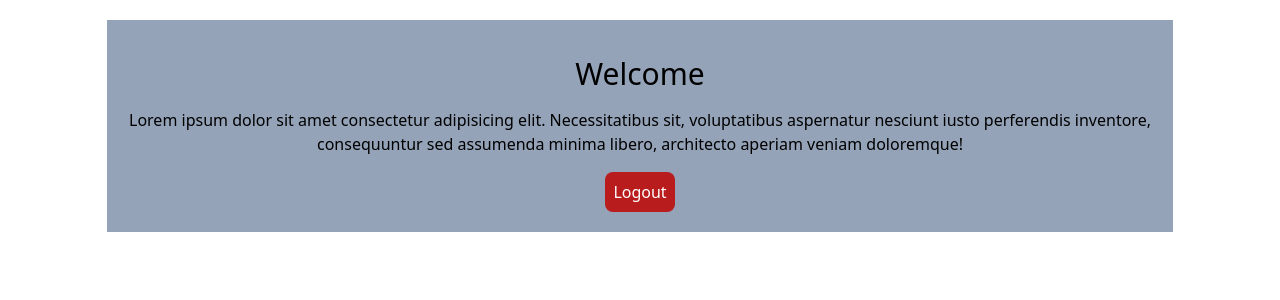
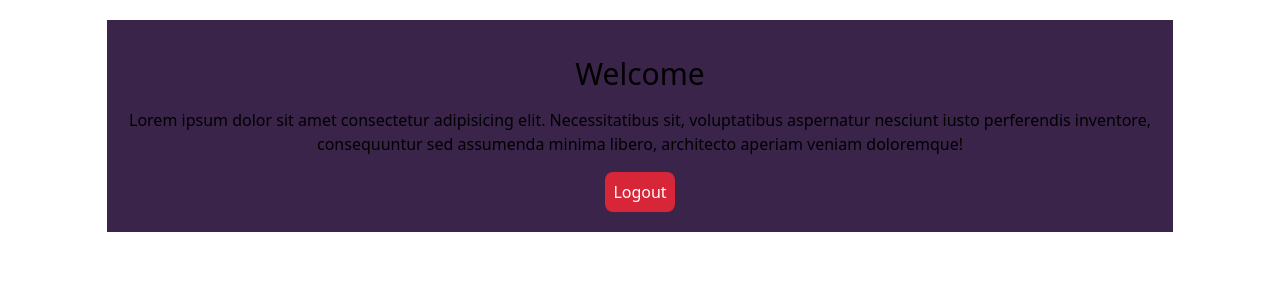
Before and after one commit to Sachin967/User-Authentication, a React (Vite) app in the folder client/: page / in a window 1280 px wide. Shown: the top 300 px of the page. Built offline with nearby package versions, Linux system fonts and the light colour scheme; sample sign-in values are in the browser's storage.

Commit message:
home page color changed

```diff
--- a/client/src/pages/Home.tsx
+++ b/client/src/pages/Home.tsx
@@ -25,7 +25,7 @@ const Home: React.FC = () => {
      return Userisloggedin ? (
           <div className="py-5">
                <div className="flex justify-center">
-                    <div className="p-5 flex flex-col items-center bg-slate-400 w-10/12">
+                    <div className="p-5 flex flex-col items-center bg-[#3A244A] w-10/12">
                          <h1 className="text-3xl  p-4">
                               Welcome {userdetails?.firstname} {userdetails?.lastname}
                          </h1>
@@ -34,7 +34,7 @@ const Home: React.FC = () => {
                               aspernatur nesciunt iusto perferendis inventore, consequuntur sed assumenda minima libero,
                               architecto aperiam veniam doloremque!
                          </p>
-                         <button onClick={handleLogout} className="bg-red-700 text-white p-2 rounded-lg">
+                         <button onClick={handleLogout} className="bg-[#D72638] text-white p-2 rounded-lg">
                               Logout
                          </button>
                     </div>
```
Also changed, not shown: 2 other files (tests, documents, lock files or other folders).
